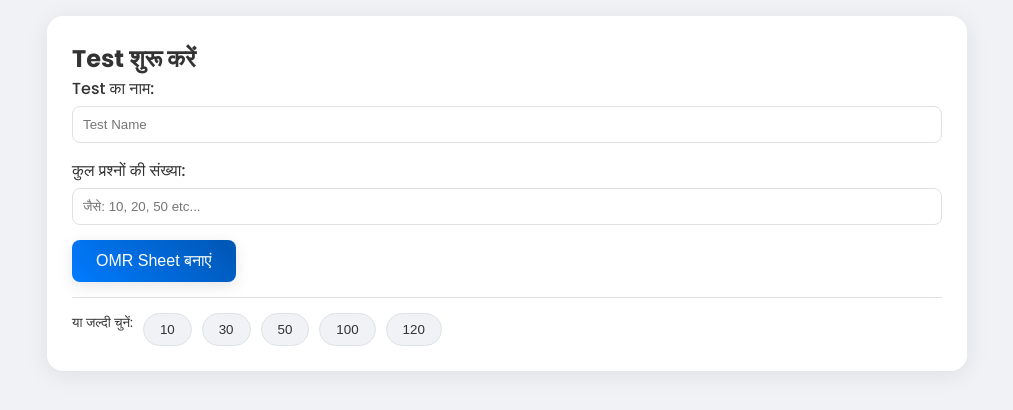
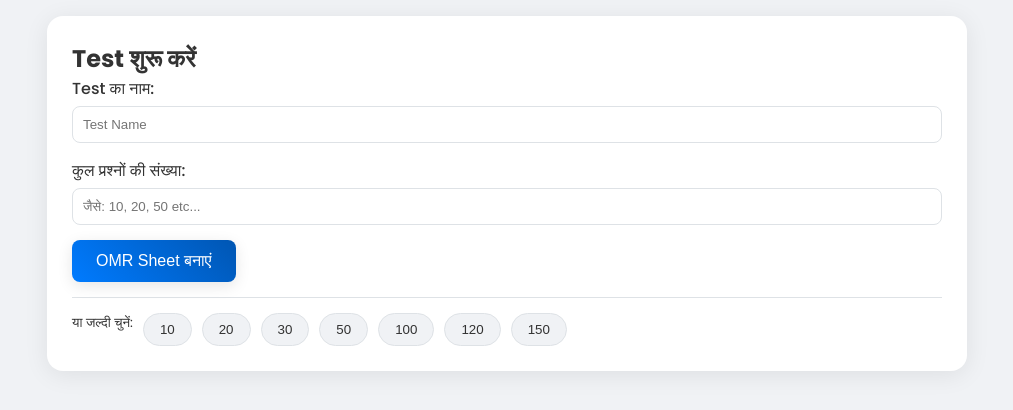
Before and after one commit to Dream-Link/Digi-OMR, a plain HTML site: page index.html in a window 1280 px wide. Shown: the part 92-502 px from the top of the page, without its empty margins (133-1146 px from the left). Drawn offline with Linux system fonts and the light colour scheme.

Commit message:
index.html

```diff
--- a/index.html
+++ b/index.html
@@ -288,7 +288,7 @@
             });
         };
 
-        refs.quickFillContainer.innerHTML += [10, 30, 50, 100, 120].map(num => `<button class="quick-fill-btn" data-value="${num}">${num}</button>`).join('');
+        refs.quickFillContainer.innerHTML += [10, 20, 30, 50, 100, 120, 150].map(num => `<button class="quick-fill-btn" data-value="${num}">${num}</button>`).join('');
         const handleStart = () => {
             const count = parseInt(refs.questionCountInput.value);
             const name = refs.testNameInput.value.trim();
```
